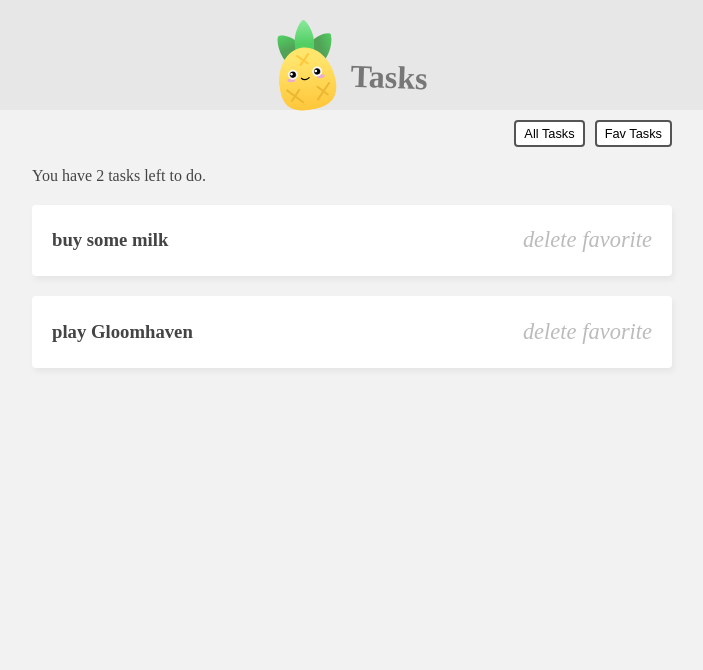
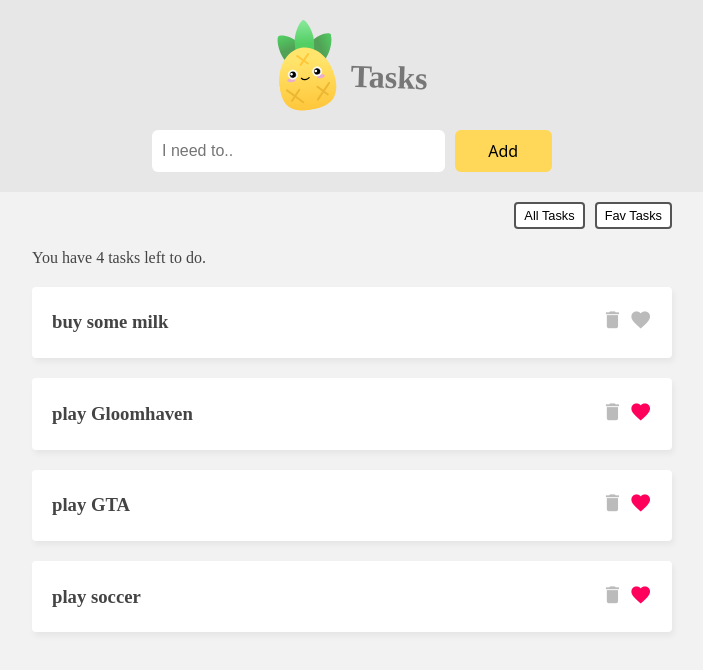
Before and after one commit to EmSanchezM/composition-api, a Vue app in the folder tasks/: page / in a window 1280 px wide. Shown: the top 670 px of the page, without its empty margins (288-991 px from the left). Built offline with nearby package versions, Linux system fonts and the light colour scheme.

Commit message:
feat: crud task completed

```diff
--- a/tasks/index.html
+++ b/tasks/index.html
@@ -4,7 +4,8 @@
     <meta charset="UTF-8" />
     <link rel="icon" type="image/svg+xml" href="/vite.svg" />
     <meta name="viewport" content="width=device-width, initial-scale=1.0" />
-    <title>Vite + Vue + TS</title>
+    <link rel="stylesheet" href="https://fonts.googleapis.com/icon?family=Material+Icons">
+    <title>Vue Tasks</title>
   </head>
   <body>
     <div id="app"></div>
--- a/tasks/src/App.vue
+++ b/tasks/src/App.vue
@@ -2,9 +2,10 @@
   import { ref } from 'vue'
   import { useTaskStore } from './store/taskStore'
   import TaskDetails from './components/TaskDetails.vue'
+  import TaskForm from './components/TaskForm.vue'
 
   export default {
-    components: { TaskDetails },
+    components: { TaskDetails, TaskForm },
     setup() {
       const taskStore = useTaskStore()
 
@@ -21,9 +22,13 @@
     <h1>Tasks</h1>
   </header>
 
+  <section class="new-task-form">
+    <TaskForm />
+  </section>
+
   <nav class="filters">
-    <button @click="filterTasks === 'all'">All Tasks</button>
-    <button @click="filterTasks === 'favs'">Fav Tasks</button>
+    <button @click="filterTasks = 'all'">All Tasks</button>
+    <button @click="filterTasks = 'favs'">Fav Tasks</button>
   </nav>
 
   <div class="task__list" v-if="filterTasks === 'all'">
@@ -87,4 +92,9 @@
     font-size: 0.8em;
   }
 
+  .new-task-form {
+    background: #e7e7e7;
+    padding: 20px 0;
+  }
+
 </style>
--- a/tasks/src/components/TaskDetails.vue
+++ b/tasks/src/components/TaskDetails.vue
@@ -2,15 +2,34 @@
     <article class="task">
         <h3>{{ task.title }}</h3>
         <div class="icons">
-            <i>delete</i>
-            <i>favorite</i>
+            <i
+                class="material-icons"
+                @click="taskStore.deleteTask(task.id)"
+            >
+                delete
+            </i>
+            <i
+                class="material-icons"
+                :class="{active: task.isFav}"
+                @click="taskStore.toggleFav(task.id)"
+            >
+                favorite
+            </i>
         </div>
     </article>
 </template>
 
 <script lang="ts">
+    import { useTaskStore } from '../store/taskStore'
+
     export default {
-        props: ['task']
+        props: ['task'],
+
+        setup() {
+            const taskStore = useTaskStore()
+
+            return { taskStore }
+        }
     }
 </script>
 
@@ -40,4 +59,9 @@
         cursor: pointer;
         color: #bbb;
     }
+
+    .task i.active {
+        color: #ff005d;
+    }
+
 </style>
--- /dev/null
+++ b/tasks/src/components/TaskForm.vue
@@ -0,0 +1,60 @@
+<template>
+    <form @submit.prevent="handleSubmit">
+        <input type="text" placeholder="I need to.." v-model="newTask" />
+        <button>Add</button>
+    </form>
+</template>
+
+<script lang="ts">
+    import { ref } from 'vue'
+    import { useTaskStore } from '../store/taskStore'
+
+    export default {
+        setup() {
+            const taskStore = useTaskStore()
+
+            const newTask = ref('')
+
+            const handleSubmit = () => {
+                if(newTask.value.length > 0) {
+                    taskStore.addTask({
+                        title: newTask.value,
+                        isFav: false,
+                        id: Math.floor(Math.random() * 1000000)
+                    })
+                }
+            }
+
+            return {
+                newTask,
+                handleSubmit
+            }
+        }
+    }
+</script>
+
+<style scoped>
+ form {
+    max-width: 400px;
+    margin: 0 auto;
+    display: grid;
+    grid-template-columns: 3fr 1fr;
+    gap: 10px;
+ }
+ input {
+    border: 0;
+    padding: 10px;
+    border-radius: 6px;
+    color: #555;
+    font-size: 1em;
+ }
+ button {
+    background: #ffd859;
+    border: 0;
+    padding: 10px;
+    font-family: system-ui, -apple-system, BlinkMacSystemFont, 'Segoe UI', Roboto, Oxygen, Ubuntu, Cantarell, 'Open Sans', 'Helvetica Neue', sans-serif;
+    border-radius: 6px;
+    cursor: pointer;
+    font-size: 1em;
+ }
+</style>
--- a/tasks/src/store/taskStore.ts
+++ b/tasks/src/store/taskStore.ts
@@ -5,7 +5,9 @@ export const useTaskStore = defineStore('taskStore', {
     state: () => ({
         tasks: [
             {id: 1, title: "buy some milk", isFav: false},
-            {id: 2, title: "play Gloomhaven", isFav: true}
+            {id: 2, title: "play Gloomhaven", isFav: true},
+            {id: 3, title: "play GTA", isFav: true},
+            {id: 4, title: "play soccer", isFav: true}
         ]
     }),
     getters: {
@@ -20,5 +22,21 @@ export const useTaskStore = defineStore('taskStore', {
         totalTasks: (state) => {
             return state.tasks.length
         }
+    },
+    actions: {
+        addTask(task: Task) {
+            this.tasks.push(task);
+        },
+        deleteTask(id: number) {
+            this.tasks = this.tasks.filter(task => {
+                return task.id !== id
+            })
+        },
+        toggleFav(id: number) {
+            let task = this.tasks.find(task=> task.id === id)
+            if(!task) return;
+
+            task.isFav = !task.isFav;
+        }
     }
 })
```
